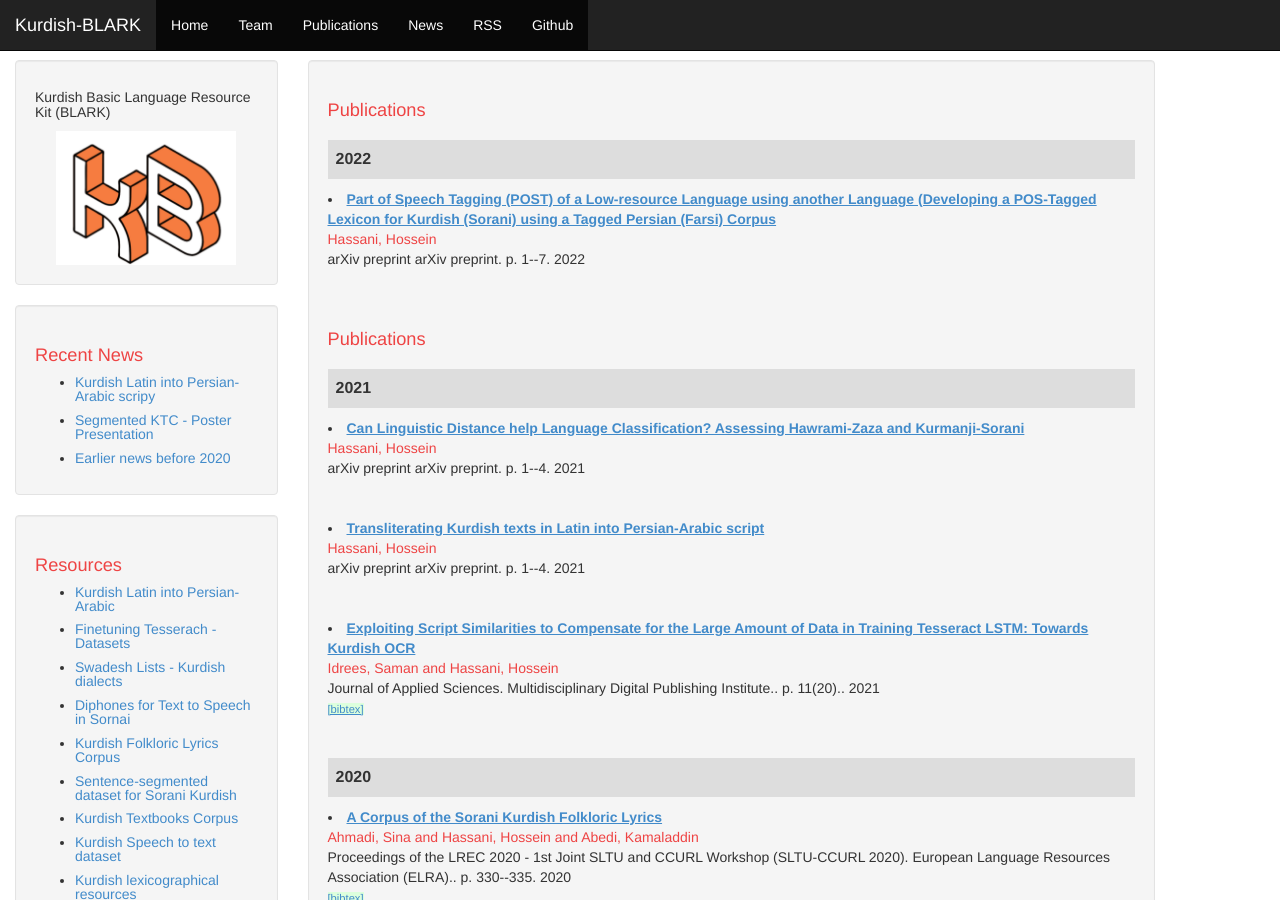
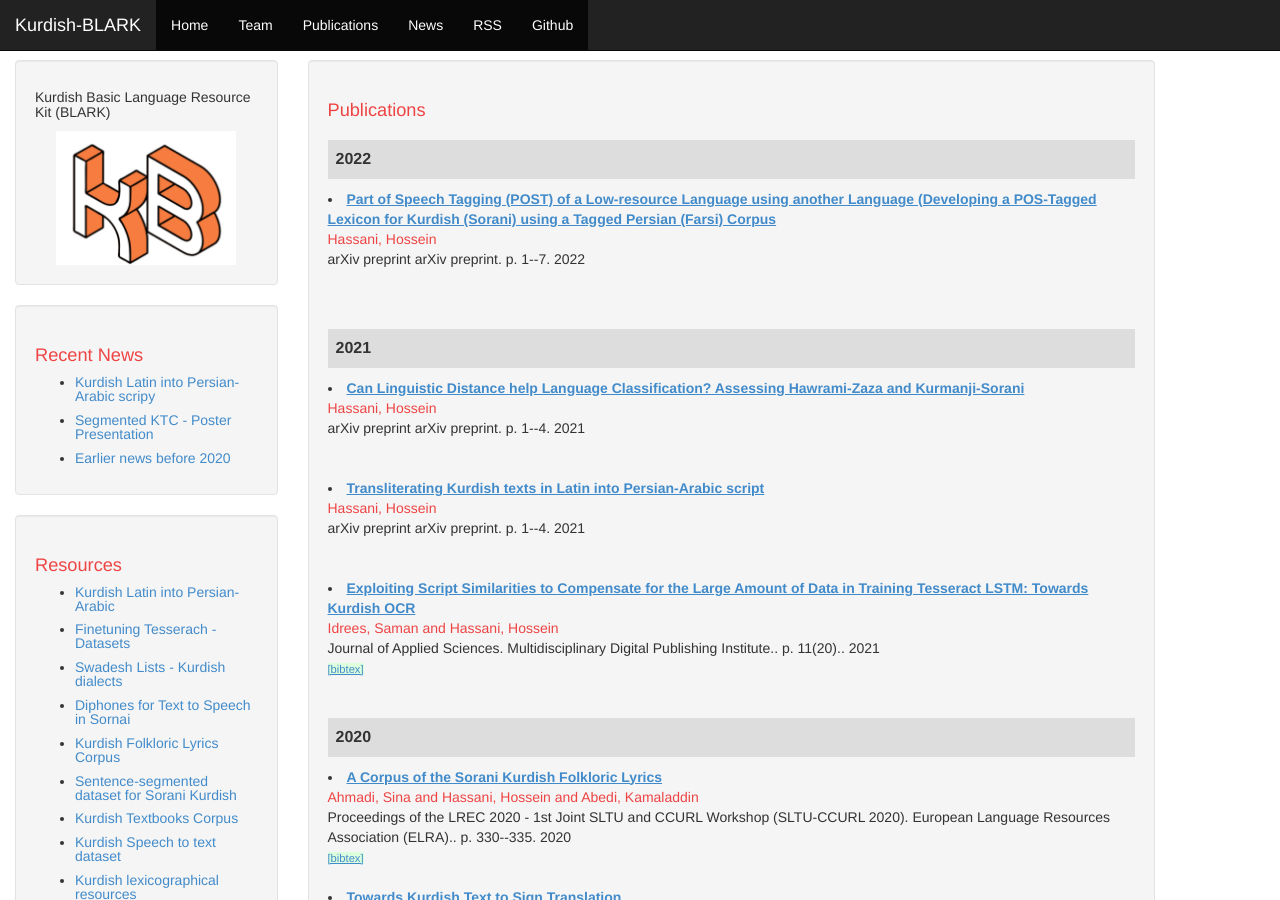
Before and after one commit to KurdishBLARK/KurdishBLARK.github.io, a Jekyll site: the page built from publications.html, in a window 1280 px wide and 900 px high. Built offline with Jekyll 4.4.1, drawn with Linux system fonts in a browser that asks for light colours.

Commit message:
Update publications.html

```diff
--- a/publications.html
+++ b/publications.html
@@ -29,10 +29,6 @@
 		  </li>
 
 		<br></br>
-
-
-	<h1>Publications</h1>
-		<div id="bibtex_display">
 
 		<div class="yearpublication">2021</div><div class="" style="">
 
```
